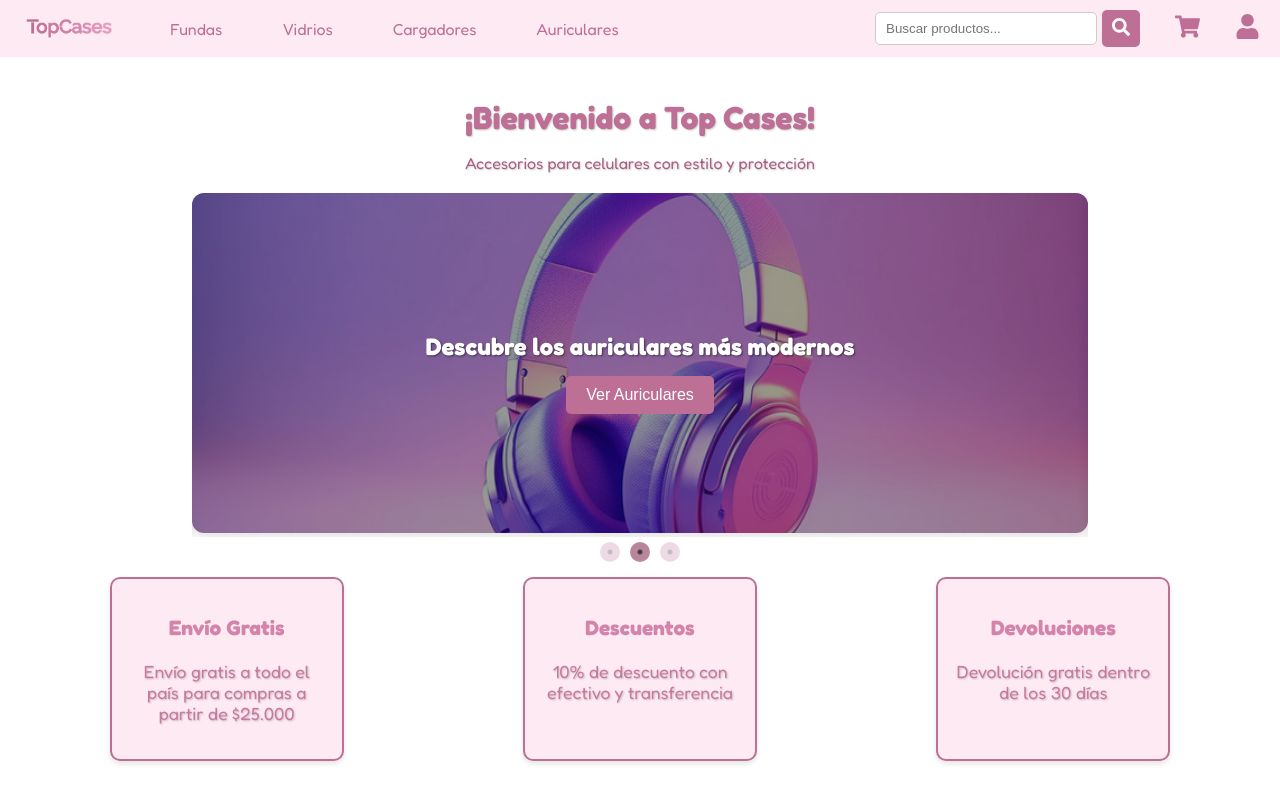
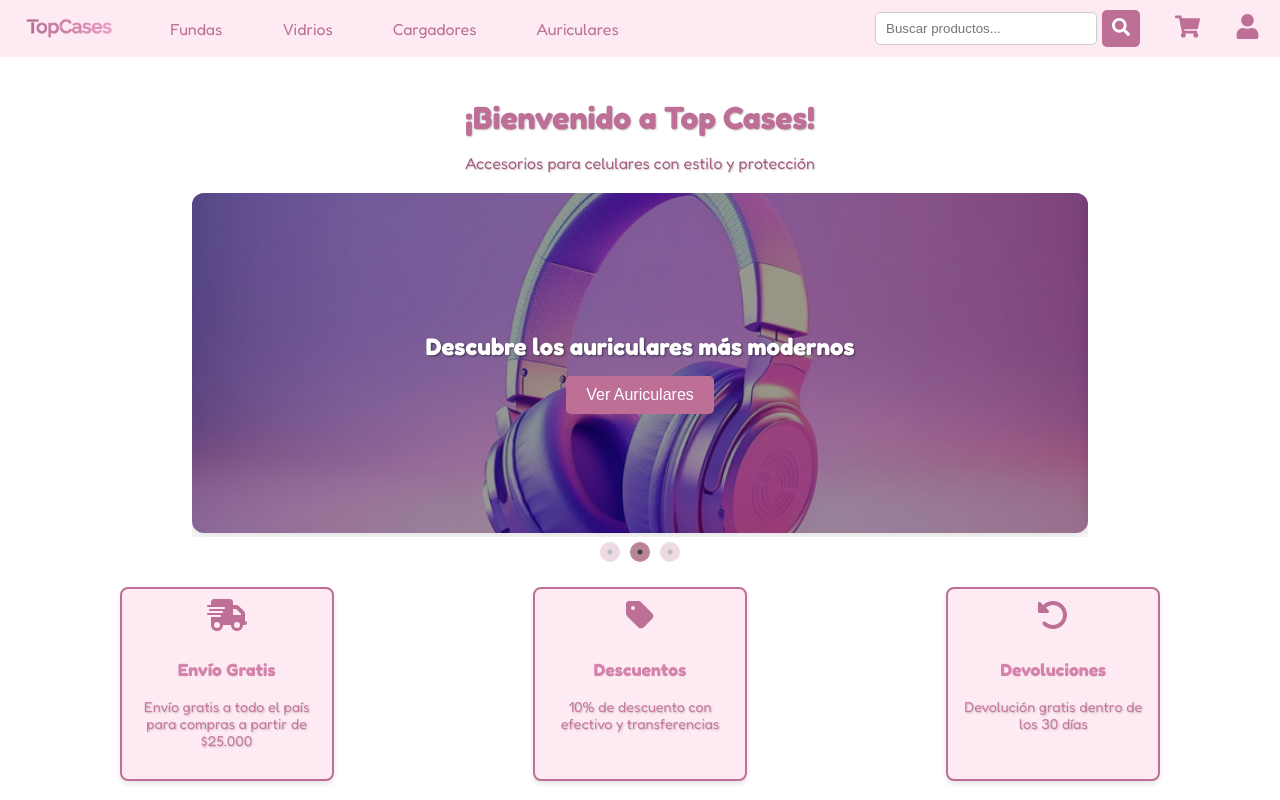
Before and after one commit to pmaestri/apiFront, a React (Vite) app: page / in a window 1280 px wide. Shown: the top 800 px of the page. Built offline with nearby package versions, Linux system fonts and the light colour scheme.

Commit message:
Estilo Home

```diff
--- a/src/components/Home.css
+++ b/src/components/Home.css
@@ -91,36 +91,38 @@ p {
 }
 
 /* Servicios */
+/* Servicios */
 .services {
   display: flex;
   justify-content: space-around;
-  margin-top: 40px;
+  margin-top: 50px; /* Aumenta el margen superior para separarlo del slider */
 }
+
 
 .service-item {
   text-align: center;
-  max-width: 200px;
+  max-width: 190px; /* Reducimos el ancho máximo */
   color: #bd6f95; /* Color principal para el texto */
   background-color: #fdeaf2; /* Fondo claro */
   border: 2px solid #bd6f95; /* Borde con color principal */
-  padding: 15px;
-  border-radius: 10px;
+  padding: 10px; /* Reducimos el padding */
+  border-radius: 8px; /* Ajustamos la curvatura */
   box-shadow: 0 3px 5px rgba(0, 0, 0, 0.1);
 }
 
 .service-item h3 {
-  font-size: 1.3em; /* Tamaño más grande para el título */
+  font-size: 1.1em; /* Reducimos el tamaño del título */
   color: #d484aa; /* Color secundario */
 }
 
 .service-item p {
-  font-size: 1.1em; /* Agrandamos el texto descriptivo */
+  font-size: 0.9em; /* Reducimos el tamaño del texto descriptivo */
   color: #c8799f; /* Color del texto descriptivo */
 }
 
 .service-item:hover {
-  transform: translateY(-5px);
-  box-shadow: 0 6px 12px rgba(0, 0, 0, 0.2);
+  transform: translateY(-3px); /* Reducción de movimiento al hacer hover */
+  box-shadow: 0 4px 8px rgba(0, 0, 0, 0.15); /* Ajuste del efecto de sombra */
 }
 
 /* Dots (tres puntitos debajo del slider) */
--- a/src/components/Home.jsx
+++ b/src/components/Home.jsx
@@ -4,6 +4,8 @@ import { useNavigate } from 'react-router-dom';
 import Slider from 'react-slick';
 import 'slick-carousel/slick/slick.css';
 import 'slick-carousel/slick/slick-theme.css';
+import { FontAwesomeIcon } from '@fortawesome/react-fontawesome';
+import { faShippingFast, faTag, faUndoAlt } from '@fortawesome/free-solid-svg-icons';
 import imagen1 from '../assets/images/imagen1.png';
 import imagen2 from '../assets/images/imagen2.png';
 import imagen3 from '../assets/images/imagen3.png';
@@ -20,9 +22,9 @@ const Home = () => {
   ];
 
   const buttons = [
-    { text: "Explorar Fundas", action: () => navigate('/categories/fundas/iphone/models') },
-    { text: "Ver Auriculares", action: () => navigate('/categories/auriculares') },
-    { text: "Ver Más", action: () => navigate('/categories/fundas/iphone') },
+    { text: "Explorar Fundas", action: () => navigate('/categories/fundas/vertodo') },
+    { text: "Ver Auriculares", action: () => navigate('/categories/auriculares/vertodo') },
+    { text: "Ver Más", action: () => navigate('/categories/fundas/iphone/modelos') },
   ];
 
   const settings = {
@@ -59,14 +61,17 @@ const Home = () => {
       {/* Servicios destacados */}
       <div className="services">
         <div className="service-item">
+          <FontAwesomeIcon icon={faShippingFast} size="2x" style={{ marginBottom: '10px' }} />
           <h3>Envío Gratis</h3>
           <p>Envío gratis a todo el país para compras a partir de $25.000</p>
         </div>
         <div className="service-item">
+          <FontAwesomeIcon icon={faTag} size="2x" style={{ marginBottom: '10px' }} />
           <h3>Descuentos</h3>
-          <p>10% de descuento con efectivo y transferencia</p>
+          <p>10% de descuento con efectivo y transferencias</p>
         </div>
         <div className="service-item">
+          <FontAwesomeIcon icon={faUndoAlt} size="2x" style={{ marginBottom: '10px' }} />
           <h3>Devoluciones</h3>
           <p>Devolución gratis dentro de los 30 días</p>
         </div>
```
